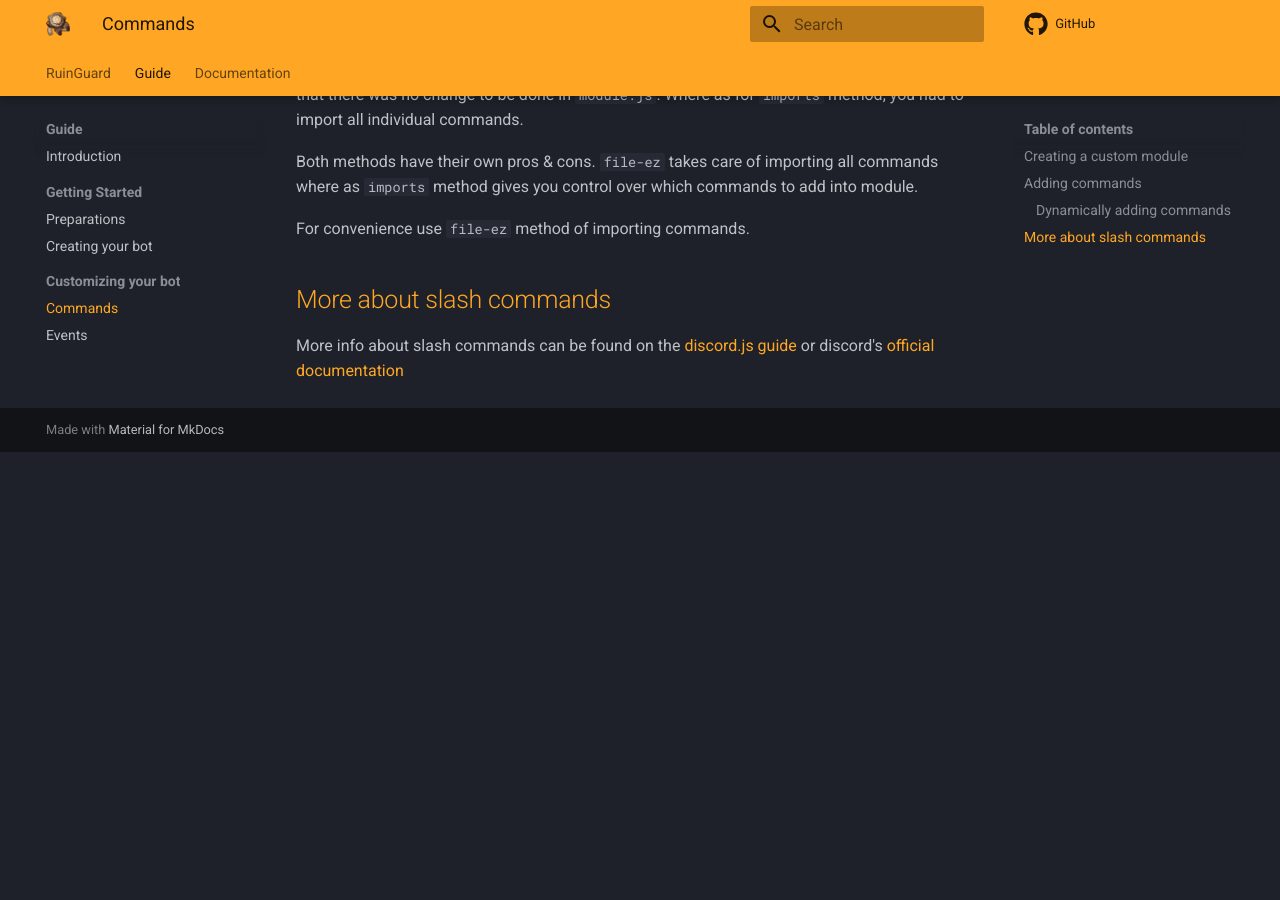
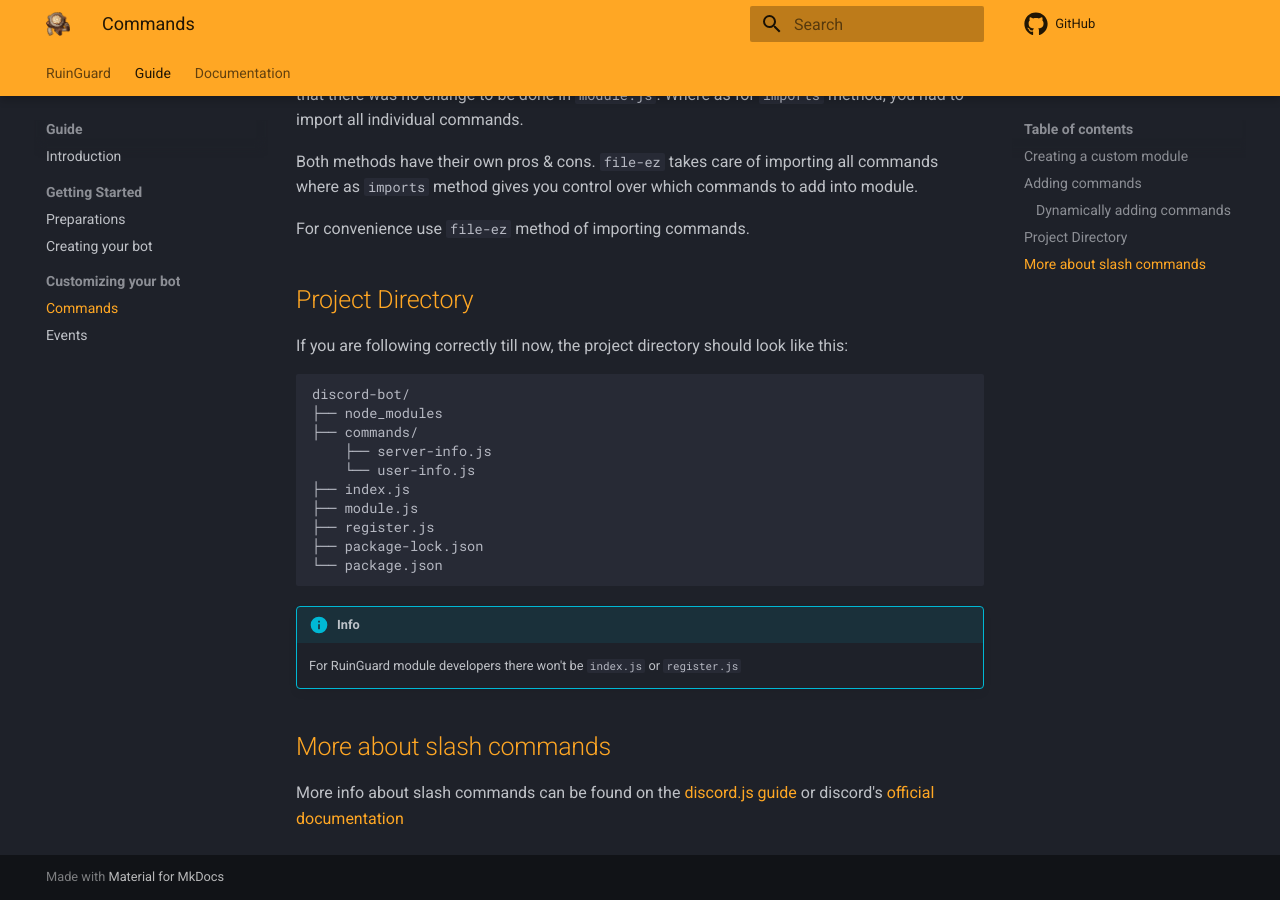
Before and after one commit to Khaenri-ah/ruinguard-docs, an MkDocs documentation site: the page built from docs/guide/customizing/commands.md, in a window 1280 px wide and 900 px high, scrolled down 3149 px. Built offline with MkDocs 1.6.1 and Material for MkDocs 9.7.7, drawn with Linux system fonts in a browser that asks for light colours; comment, search, counter and statistics services are not loaded; before the commit the page ends 3601 px from its top, so only the background shows below that.

Commit message:
Added project directory & info

````diff
--- a/docs/guide/customizing/commands.md
+++ b/docs/guide/customizing/commands.md
@@ -200,6 +200,26 @@
 
 For convenience use `file-ez` method of importing commands.
 
+## Project Directory
+
+If you are following correctly till now, the project directory should look like this:
+
+```text
+discord-bot/
+├── node_modules
+├── commands/
+    ├── server-info.js
+    └── user-info.js
+├── index.js
+├── module.js
+├── register.js
+├── package-lock.json
+└── package.json
+```
+
+!!! info
+    For RuinGuard module developers there won't be `index.js` or `register.js`
+
 ## More about slash commands
 
 More info about slash commands can be found on the [discord.js guide][djs-cmds] or discord's [official documentation][dsc-cmds]
````
